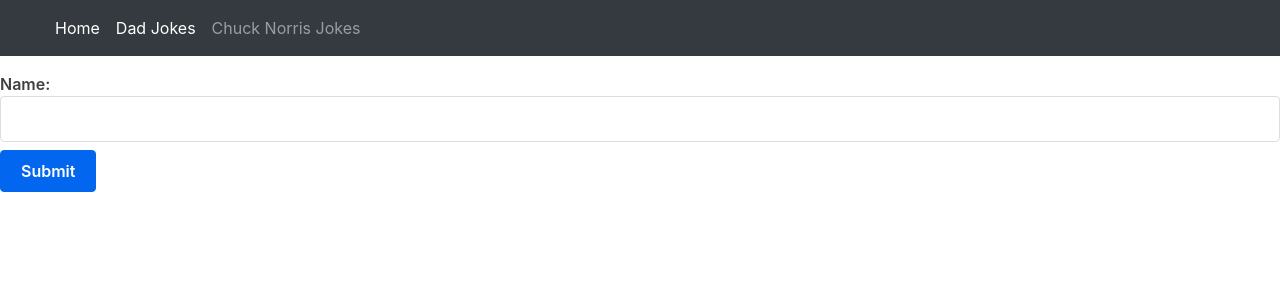
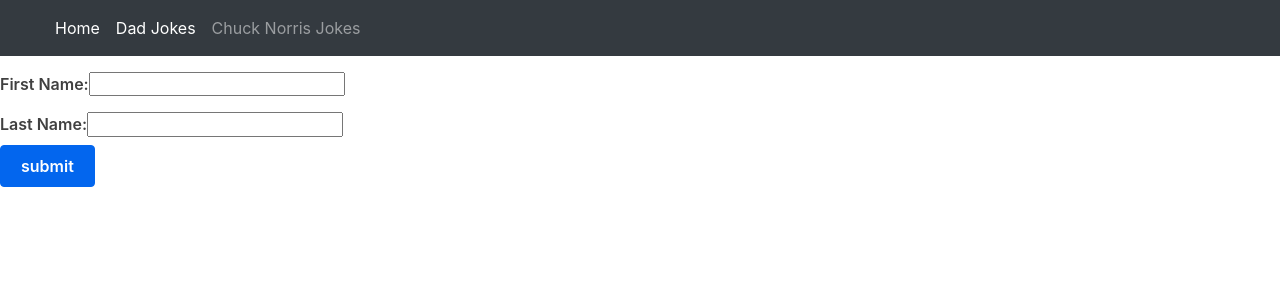
Before and after one commit to jimmycababa/jimmy-react-first-app, a React (Create React App) app: page /Home in a window 1280 px wide. Shown: the top 300 px of the page. Built offline with nearby package versions, Linux system fonts and the light colour scheme.

Commit message:
added form field with react hook

```diff
--- a/package.json
+++ b/package.json
@@ -10,6 +10,7 @@
     "main": "^1000.0.1",
     "react": "^17.0.2",
     "react-dom": "^17.0.2",
+    "react-hook-form": "^7.11.1",
     "react-router-dom": "^5.2.0",
     "react-scripts": "^1.1.5",
     "web-vitals": "^1.1.2"
--- a/src/Home.js
+++ b/src/Home.js
@@ -1,14 +1,24 @@
-import React from 'react'
+import React from 'react';
+import { useForm } from 'react-hook-form';
 
 export default function Home() {
+    const {register, handleSubmit} = useForm();
+    const onSubmit = (d) => alert(JSON.stringify(d))
+
+
+
     return (
         <div>
-            <form>
+            <form onSubmit={handleSubmit(onSubmit)}>
                 <label>
-                    Name:
-                    <input type="text" name="name" />
+                    First Name:
+                    <input {...register("FirstName")} />
                 </label>
-                <input type="submit" value="Submit" />
+                <label>
+                    Last Name:
+                    <input {...register("LastName")} />
+                </label>
+                <input type="submit" value="submit" />
             </form>
         </div>
     )
```
Also changed, not shown: 1 other file (tests, documents, lock files or other folders).
